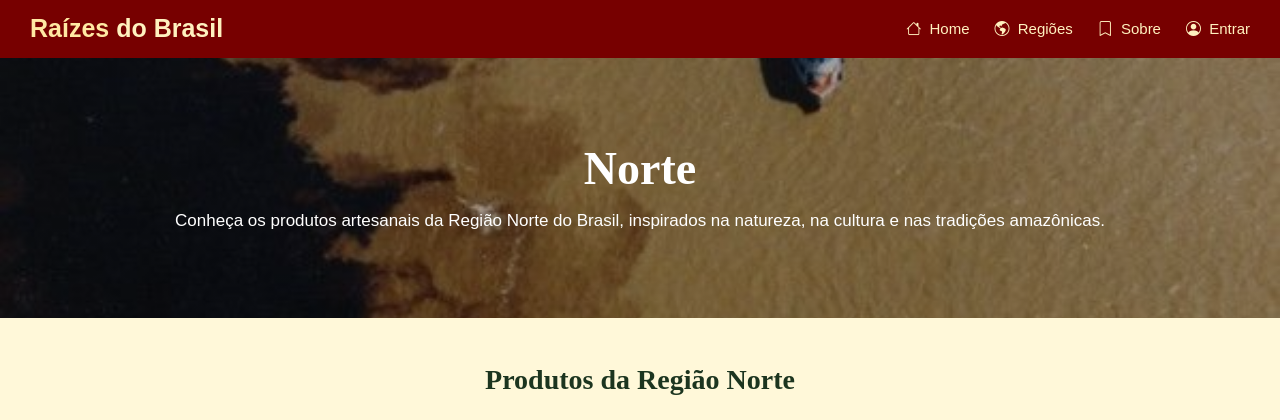
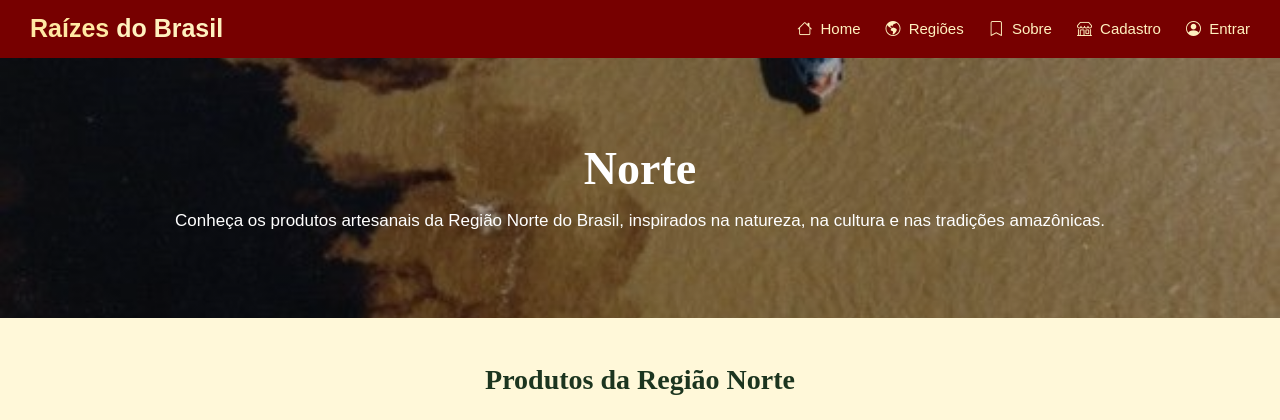
Before and after one commit to agathalrsilva876-ctrl/raizesdobrasil.Py, a Django app: page /produtos/norte/ in a window 1280 px wide. Shown: the top 420 px of the page. Run offline with Django 5.2, Linux system fonts and the light colour scheme; data that the repository does not hold is empty.

Commit message:
outros detalhes regiao norte

```diff
--- a/core/templates/core/index.html
+++ b/core/templates/core/index.html
@@ -45,7 +45,7 @@
             </li>
 
             <li>
-                <a href="{% url 'artesaos:regioes' %}">
+                <a href="#regioes">
                     <i class="bi bi-globe-americas"></i>
                     <span>Regiões</span>
                 </a>
--- a/produtos/templates/produtos/norte.html
+++ b/produtos/templates/produtos/norte.html
@@ -24,7 +24,7 @@
 
 <!-- MENU -->
 
-<nav class="menu">
+<nav class="menu" id="menu">
 
         <div class="logo">
             <p>Raízes <span>do Brasil</span></p>
@@ -39,7 +39,7 @@
             </li>
 
             <li>
-            <a href="{% url 'artesaos:regioes' %}">
+                <a href="{% url 'core:home' %}">
                     <i class="bi bi-globe-americas"></i>
                     <span>Regiões</span>
                 </a>
@@ -53,13 +53,18 @@
             </li>
 
             <li>
+                <a href="{% url 'artesaos:cadastrar' %}">
+                    <i class="bi bi-shop"></i>
+                    <span>Cadastro</span>
+                </a>
+            </li>
+
+            <li>
                 <a href="#">
                     <i class="bi bi-person-circle"></i>
                     <span>Entrar</span>
                 </a>
             </li>
-    </ul>
-
     </nav>
 
 
```
Lines whose indentation alone changed are shown as unchanged.
